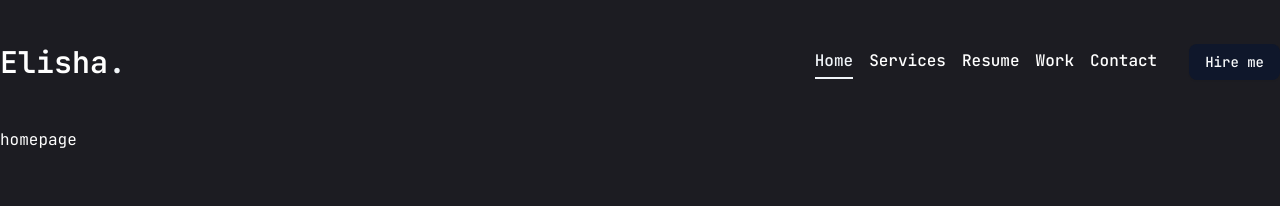
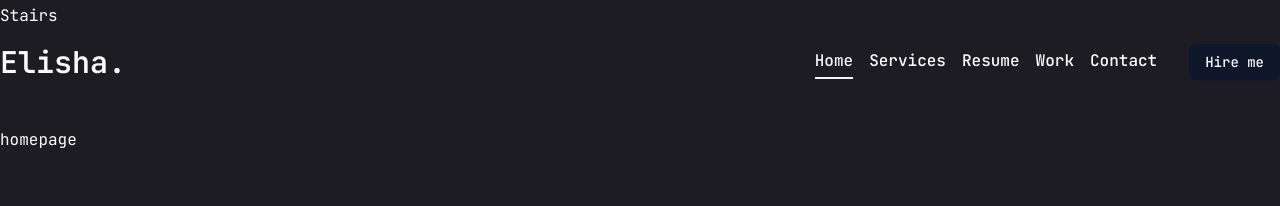
Before and after one commit to elishabhatti/elisha-portfolio, a Next.js app: page / in a window 1280 px wide. Shown: the top 206 px of the page. Built offline with nearby package versions, Linux system fonts and the light colour scheme.

Commit message:
changed the component align ment

```diff
--- a/app/layout.jsx
+++ b/app/layout.jsx
@@ -1,7 +1,8 @@
 import { JetBrains_Mono } from "next/font/google";
 import "./globals.css";
 import Header from "@/components/Header";
-import PageTransition from "@/components/ui/PageTransition";
+import StairTransition from "@/components/StairTransition";
+import PageTransition from "@/components/PageTransition";
 
 const Jetbrains_mono = JetBrains_Mono({
   variable: "--font-jetbrainsMono",
@@ -17,13 +18,10 @@ export const metadata = {
 export default function RootLayout({ children }) {
   return (
     <html lang="en">
-      <body
-        className={`${Jetbrains_mono.variable} antialiased`}
-      >
-        <Header/>
-        <PageTransition>
-        {children}
-        </PageTransition>
+      <body className={`${Jetbrains_mono.variable} antialiased`}>
+        <Header />
+        <StairTransition />
+        <PageTransition>{children}</PageTransition>
       </body>
     </html>
   );
--- /dev/null
+++ b/components/StairTransition.jsx
@@ -0,0 +1,21 @@
+"use client";
+import { AnimatePresence } from "framer-motion";
+import { usePathname } from "next/navigation";
+import Stairs from "./Stairs";
+
+const StairTransition = () => {
+  const pathname = usePathname();
+  return (
+    <>
+      <AnimatePresence mode="wait">
+        <div key={pathname}>
+          <div className="h-screen w-screen fixed top-0 left-0 right-0 pointer-events-none z-40 flex">
+            <Stairs/>
+          </div>
+        </div>
+      </AnimatePresence>
+    </>
+  );
+};
+
+export default StairTransition;
--- /dev/null
+++ b/components/Stairs.jsx
@@ -0,0 +1,7 @@
+const Stairs = () => {
+  return (
+    <div>Stairs</div>
+  )
+}
+
+export default Stairs
```
Also changed, not shown: components/PageTransition.jsx (renamed from components/ui/PageTransition.jsx).
